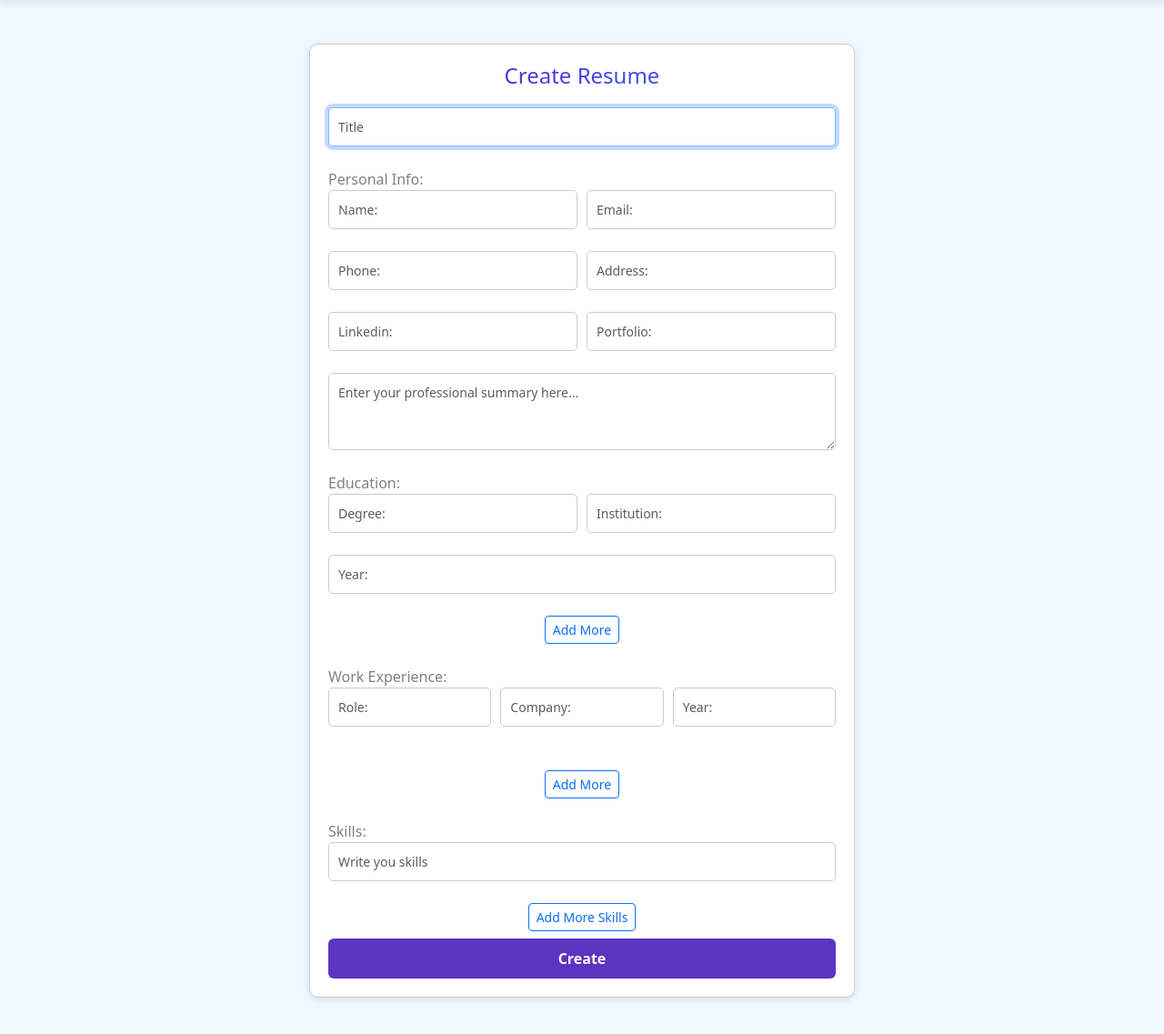
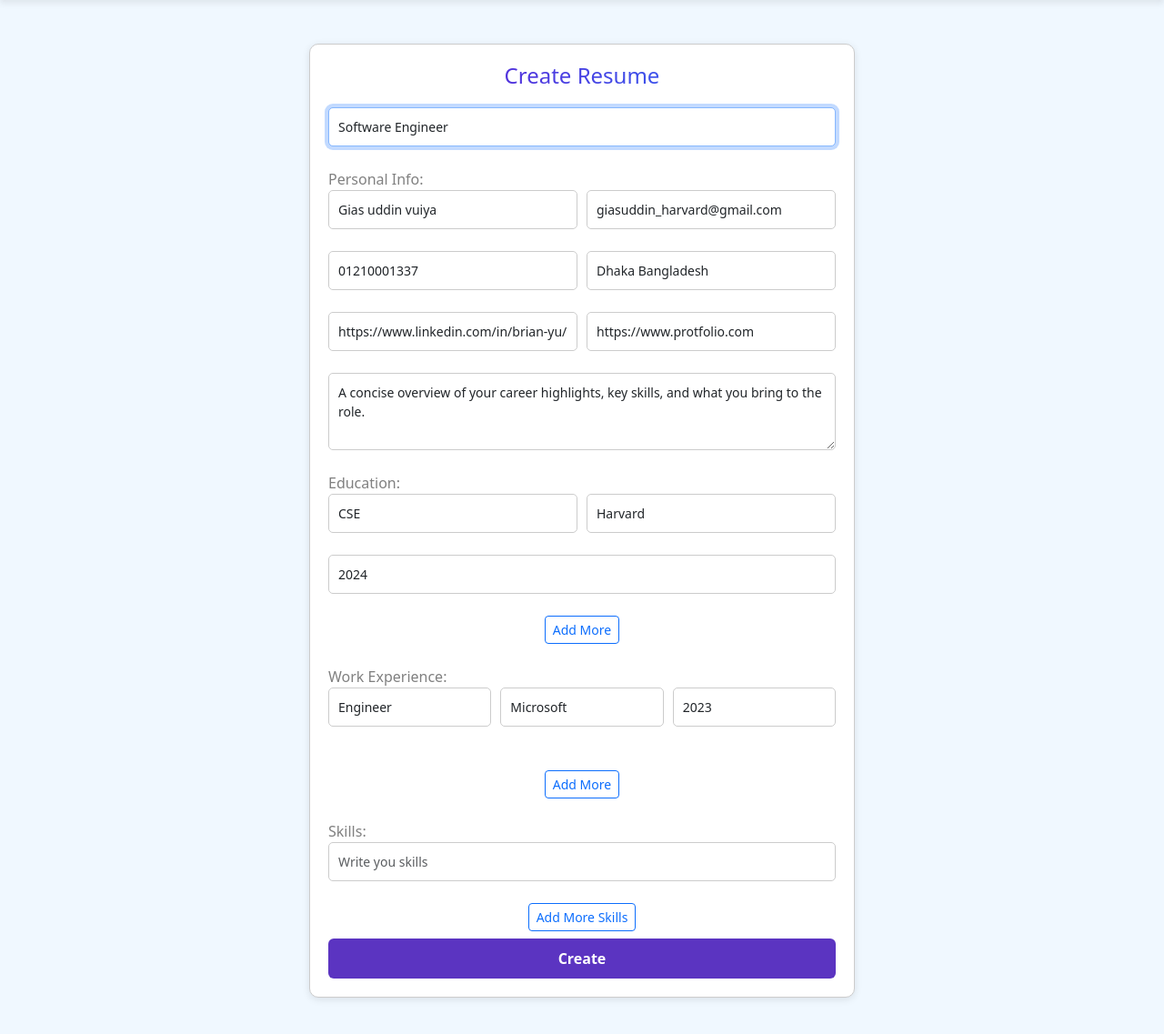
Before and after one commit to GiasuddinvuiyaBD/interactive-resume-builder, a Flask app: page /form in a window 1280 px wide. Shown: the part 64-1201 px from the top of the page at 91% size. Run offline with Flask 3, Linux system fonts and the light colour scheme; a user stored in the database is signed in; some libraries are stand-ins or nearby versions.

Commit message:
edit and remove functionality is not working

```diff
--- a/ResumeGenie/static/js/main.js
+++ b/ResumeGenie/static/js/main.js
@@ -18,6 +18,7 @@ let skills = document.querySelector(".skill-section")
 let resumeRBtn = document.querySelectorAll(".remove-btn");
 let resumeEBtn = document.querySelectorAll(".edit-btn")
 let updateBtn = document.querySelector("#updateBtn")
+
 
 // SELECT FIELD FOR RESUME FORM
 const fields = {
@@ -45,22 +46,22 @@ const fields = {
 
 
 // DEFAULT VALUE FOR RESUME FORM
-if (!fields.personal.title.value)  "Software Engineer";
-if (!fields.personal.name.value) "Gias uddin vuiya";
-if (!fields.personal.email.value) "giasuddin_harvard@gmail.com";
-if (!fields.personal.phone.value) "01210001337";
-if (!fields.personal.address.value) "Dhaka Bangladesh";
-if (!fields.personal.professionalSummary.value) "A concise overview of your career highlights, key skills, and what you bring to the role.";
-if (!fields.personal.linkedin.value) "https://www.linkedin.com/in/brian-yu/";
-if (!fields.personal.portfolio.value) "https://www.protfolio.com";
+if (!fields.personal.title.value) fields.personal.title.value =  "Software Engineer";
+if (!fields.personal.name.value) fields.personal.name.value = "Gias uddin vuiya";
+if (!fields.personal.email.value) fields.personal.email.value = "giasuddin_harvard@gmail.com";
+if (!fields.personal.phone.value) fields.personal.phone.value = "01210001337";
+if (!fields.personal.address.value) fields.personal.address.value = "Dhaka Bangladesh";
+if (!fields.personal.professionalSummary.value) fields.personal.professionalSummary.value = "A concise overview of your career highlights, key skills, and what you bring to the role.";
+if (!fields.personal.linkedin.value) fields.personal.linkedin.value = "https://www.linkedin.com/in/brian-yu/";
+if (!fields.personal.portfolio.value) fields.personal.portfolio.value = "https://www.protfolio.com";
 
-if (!fields.education.degree.value) "CSE";
-if (!fields.education.institution.value) "Harvard";
-if (!fields.education.year.value)"2024";
+if (!fields.education.degree.value) fields.education.degree.value = "CSE";
+if (!fields.education.institution.value) fields.education.institution.value = "Harvard";
+if (!fields.education.year.value) fields.education.year.value = "2024";
 
-if (!fields.experience.role.value ) "Engineer";
-if (!fields.experience.company.value) "Microsoft";
-if (!fields.experience.work_year.value) "2023";
+if (!fields.experience.role.value ) fields.experience.role.value = "Engineer";
+if (!fields.experience.company.value) fields.experience.company.value = "Microsoft";
+if (!fields.experience.work_year.value) fields.experience.work_year.value = "2023";
 
 // ERROR MESSAGE SELECTORS
 const errorSelectors = {
@@ -255,16 +256,19 @@ if(resumeBtn){
 }
 
 // RESUME EDIT OR UPDATE FUNCTIONALITY
-document.querySelectorAll(".edit-btn").forEach((button) => {
+resumeEBtn.forEach((button) => {
     button.addEventListener("click", (event) => {
+        console.log("Edit button is clicked")
         const editUrl = button.dataset.resumeUrl;
         window.location.href = editUrl;
     });
 });
 
+
 // RESUME DELETE OR REMOVE FUNCTIONALITY
 resumeRBtn.forEach((button) => {
     button.addEventListener("click", async (evt) => {
+        console.log("remove button is clicked")
         evt.preventDefault();
         const resumeId = button.dataset.resumeId;
         const resumeUrl = button.dataset.resumeUrl;
@@ -400,3 +404,6 @@ skills.addEventListener("click", (evt) =>{
     }
 })
 }
+
+let test = document.querySelectorAll("#resumeEditBtn")
+console.log(test, 'testing')
--- a/ResumeGenie/templates/edit_resume.html
+++ b/ResumeGenie/templates/edit_resume.html
@@ -5,6 +5,7 @@
 {% endblock %}
 
 {% block main %}
+<script src="{{ url_for('static', filename='js/main.js') }}"></script>
     <div class="edit-form">
         <div class="form-container">
 
--- a/ResumeGenie/templates/layout.html
+++ b/ResumeGenie/templates/layout.html
@@ -66,7 +66,7 @@
     </footer>
 
     <script src="../static/js/main.js"></script>
-    <script src="{{ url_for('static', filename='js/main.js') }}"></script>
+
 
 </body>
 </html>
```
Also changed, not shown: ResumeGenie/users_and_resumes.db, 2 other files.
